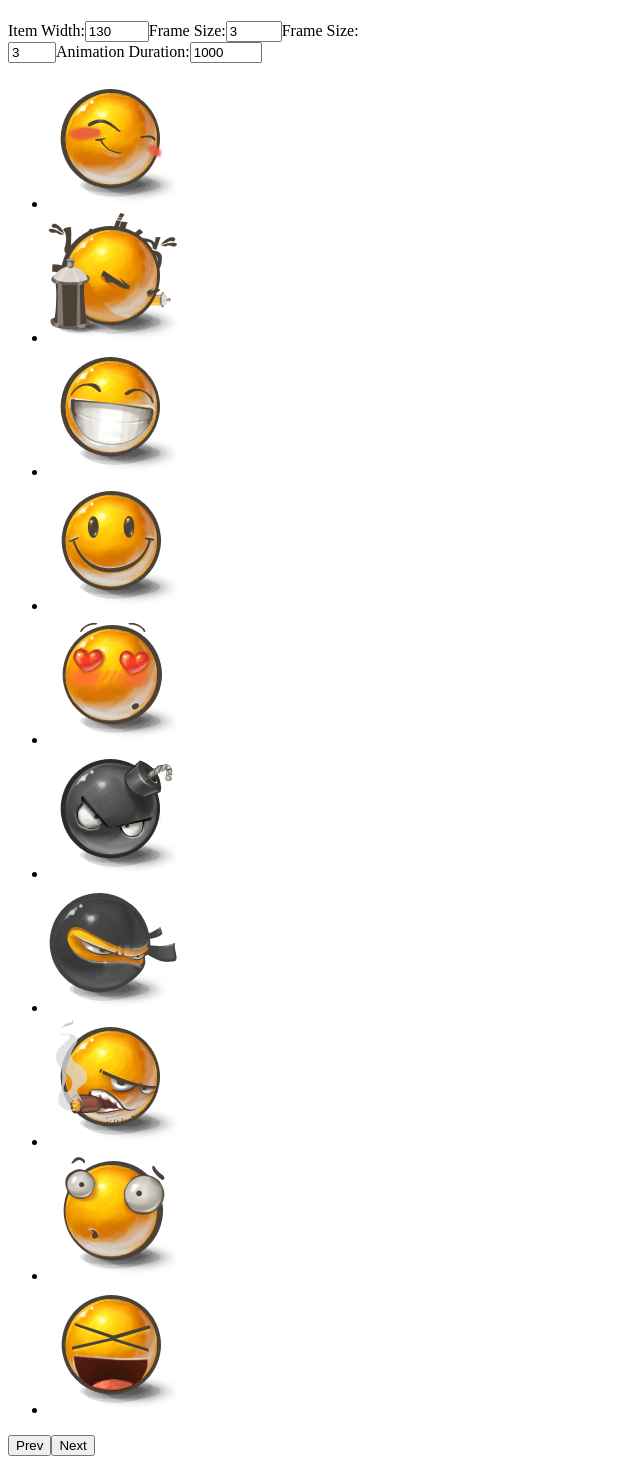
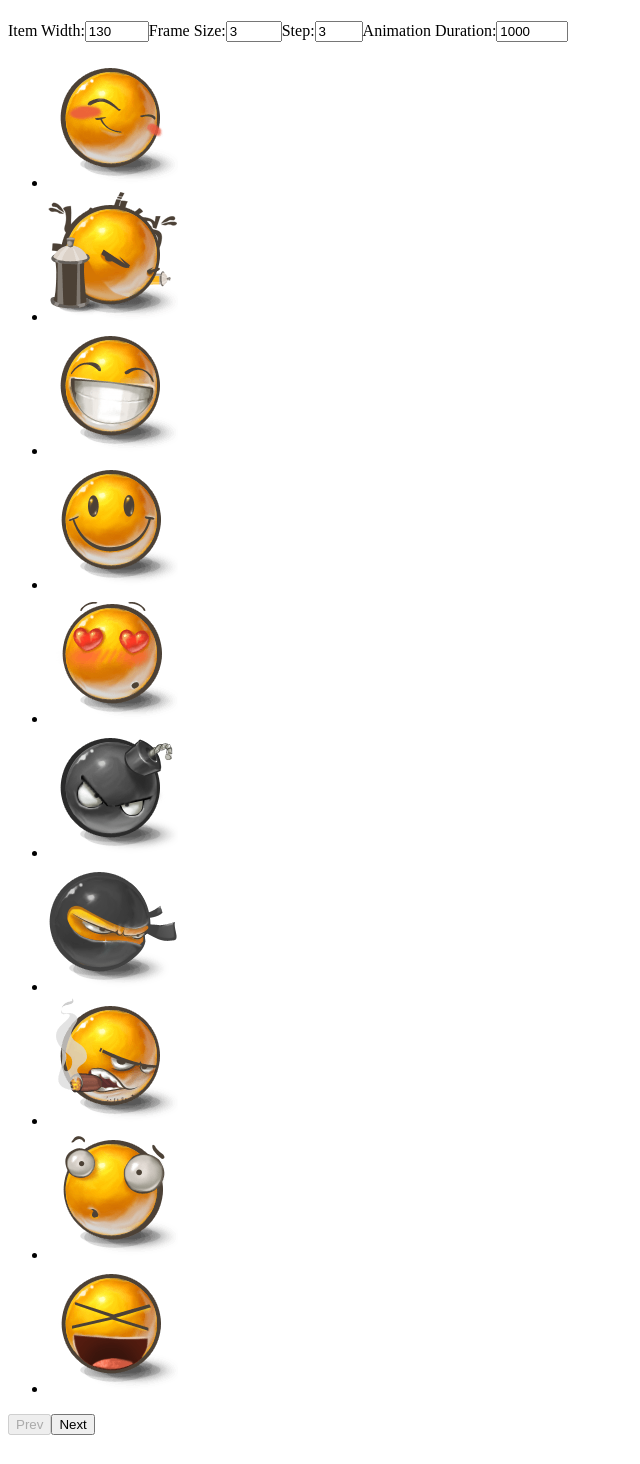
Before and after one commit to mate-academy/react_carousel, a React (Create React App) app: page / in a window 1280 px wide. Shown: the part 59-1523 px from the top of the page, without its empty margins (0-640 px from the left). After the commit the page ends 1502 px from the top, so only its background shows below. Built offline with nearby package versions, Linux system fonts and the light colour scheme; the HTML template or start-up script is replaced by a standard one.

Commit message:
solution

```diff
--- a/src/App.tsx
+++ b/src/App.tsx
@@ -19,6 +19,10 @@ const imagesFromServer = [
 
 interface State {
   images: Image[];
+  itemWidth: number;
+  frameSize: number;
+  step: number;
+  animationDuration: number;
 }
 
 class App extends React.Component<{}, State> {
@@ -29,17 +33,87 @@ class App extends React.Component<{}, State> {
         id: uuid(),
       }
     )),
+    itemWidth: 130,
+    frameSize: 3,
+    step: 3,
+    animationDuration: 1000,
   };
 
   render() {
-    const { images } = this.state;
+    const {
+      images,
+      itemWidth,
+      frameSize,
+      animationDuration,
+      step,
+    } = this.state;
 
     return (
       <div className="App">
         {/* eslint-disable-next-line */}
-        <h1>Carousel with {images.length} images</h1>
+        <h1 data-cy="title">Carousel with {images.length} images</h1>
 
-        <Carousel images={images} />
+        <label>
+          Item Width:
+          <input
+            type="number"
+            value={itemWidth}
+            min="130"
+            max="250"
+            step="5"
+            onChange={({ target }) => (
+              this.setState({ itemWidth: +target.value })
+            )}
+          />
+        </label>
+
+        <label>
+          Frame Size:
+          <input
+            type="number"
+            value={frameSize}
+            min="1"
+            max="10"
+            onChange={({ target }) => (
+              this.setState({ frameSize: +target.value })
+            )}
+          />
+        </label>
+
+        <label>
+          Step:
+          <input
+            type="number"
+            value={step}
+            min="1"
+            max="5"
+            onChange={({ target }) => (
+              this.setState({ step: +target.value })
+            )}
+          />
+        </label>
+
+        <label>
+          Animation Duration:
+          <input
+            type="number"
+            value={animationDuration}
+            min="100"
+            max="2000"
+            step="100"
+            onChange={({ target }) => (
+              this.setState({ animationDuration: +target.value })
+            )}
+          />
+        </label>
+
+        <Carousel
+          images={images}
+          step={step}
+          frameSize={frameSize}
+          itemWidth={itemWidth}
+          animationDuration={animationDuration}
+        />
       </div>
     );
   }
--- a/src/components/Carousel.tsx
+++ b/src/components/Carousel.tsx
@@ -4,62 +4,66 @@ import { Image } from '../types/Image';
 
 interface State {
   viewPosition: number;
+}
+
+interface Props {
+  images: Image[];
   itemWidth: number;
   frameSize: number;
   step: number;
   animationDuration: number;
 }
 
-interface Props {
-  images: Image[];
-}
-
 class Carousel extends React.Component<Props, State> {
   state: Readonly<State> = {
     viewPosition: 0,
-    itemWidth: 130,
-    frameSize: 3,
-    step: 3,
-    animationDuration: 1000,
   };
 
+  componentDidUpdate(prevProps: Props) {
+    if (prevProps !== this.props) {
+      this.setState({ viewPosition: 0 });
+    }
+  }
+
   moveImage = (direction: string) => {
+    const { viewPosition } = this.state;
     const {
-      viewPosition,
       itemWidth,
       frameSize,
       step,
-    } = this.state;
+    } = this.props;
     const { images } = this.props;
 
-    const maxSlide = (images.length - frameSize) * itemWidth;
+    if (direction === 'forward') {
+      const newPosition = viewPosition + itemWidth * step;
+      const maxSlidePosition = (images.length - frameSize) * itemWidth;
 
-    if (direction === 'forward' && viewPosition < maxSlide) {
-      this.setState({ viewPosition: viewPosition + itemWidth * step });
-
-      if (viewPosition + itemWidth * step > maxSlide) {
-        this.setState({ viewPosition: maxSlide });
-      }
+      this.setState({
+        viewPosition: newPosition > maxSlidePosition
+          ? maxSlidePosition
+          : newPosition,
+      });
     }
 
-    if (direction === 'back' && viewPosition > 0) {
-      this.setState({ viewPosition: viewPosition - itemWidth * step });
+    if (direction === 'back') {
+      const newPosition = viewPosition - itemWidth * step;
 
-      if (viewPosition - itemWidth * step < 0) {
-        this.setState({ viewPosition: 0 });
-      }
+      this.setState({
+        viewPosition: newPosition < 0
+          ? 0
+          : newPosition,
+      });
     }
   };
 
   render() {
     const {
-      viewPosition,
+      images,
       itemWidth,
       frameSize,
-      step,
       animationDuration,
-    } = this.state;
-    const { images } = this.props;
+    } = this.props;
+    const { viewPosition } = this.state;
 
     return (
       <div
@@ -68,61 +72,6 @@ class Carousel extends React.Component<Props, State> {
           width: `${itemWidth * frameSize}px`,
         }}
       >
-
-        <label>
-          Item Width:
-          <input
-            type="number"
-            value={itemWidth}
-            min="130"
-            max="250"
-            step="5"
-            onChange={({ target }) => (
-              this.setState({ itemWidth: +target.value })
-            )}
-          />
-        </label>
-
-        <label>
-          Frame Size:
-          <input
-            type="number"
-            value={frameSize}
-            min="1"
-            max="10"
-            onChange={({ target }) => (
-              this.setState({ frameSize: +target.value })
-            )}
-          />
-        </label>
-
-        <label>
-          Frame Size:
-          <input
-            type="number"
-            value={step}
-            min="1"
-            max="5"
-            onChange={({ target }) => (
-              this.setState({ step: +target.value })
-            )}
-          />
-        </label>
-
-        <label>
-          Animation Duration:
-          <input
-            type="number"
-            value={animationDuration}
-            min="100"
-            max="2000"
-            step="100"
-            onChange={({ target }) => (
-              this.setState({ animationDuration: +target.value })
-            )}
-          />
-        </label>
-
         <ul
           className="Carousel__list"
           style={{
@@ -147,18 +96,23 @@ class Carousel extends React.Component<Props, State> {
           }
         </ul>
 
+        <div className="Carousel__button-place">
           <button
             type="button"
             onClick={() => this.moveImage('back')}
+            disabled={viewPosition === 0}
           >
             Prev
           </button>
           <button
             type="button"
             onClick={() => this.moveImage('forward')}
+            disabled={viewPosition === (images.length - frameSize) * itemWidth}
+            data-cy="next"
           >
             Next
           </button>
+        </div>
       </div>
     );
   }
```
Lines whose indentation alone changed are shown as unchanged.
